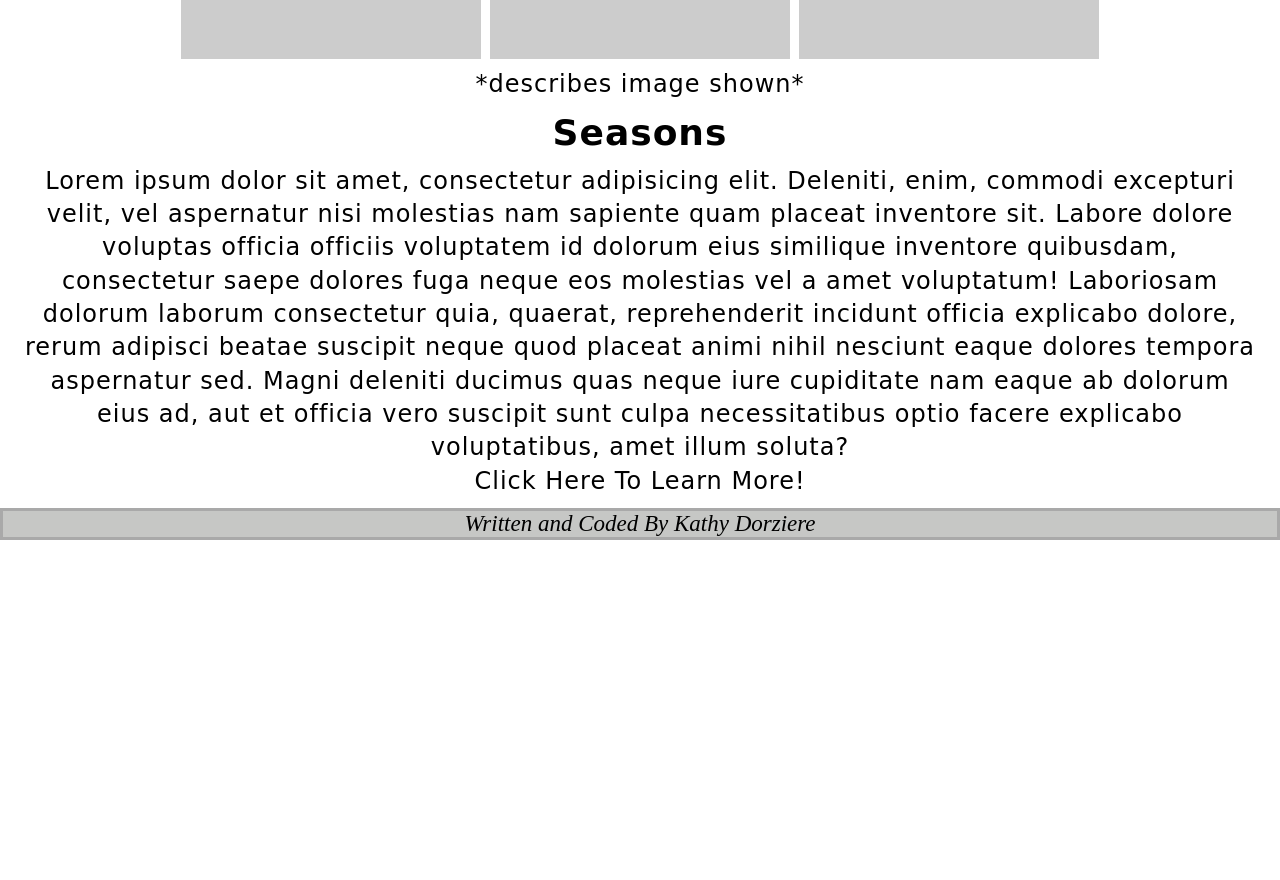
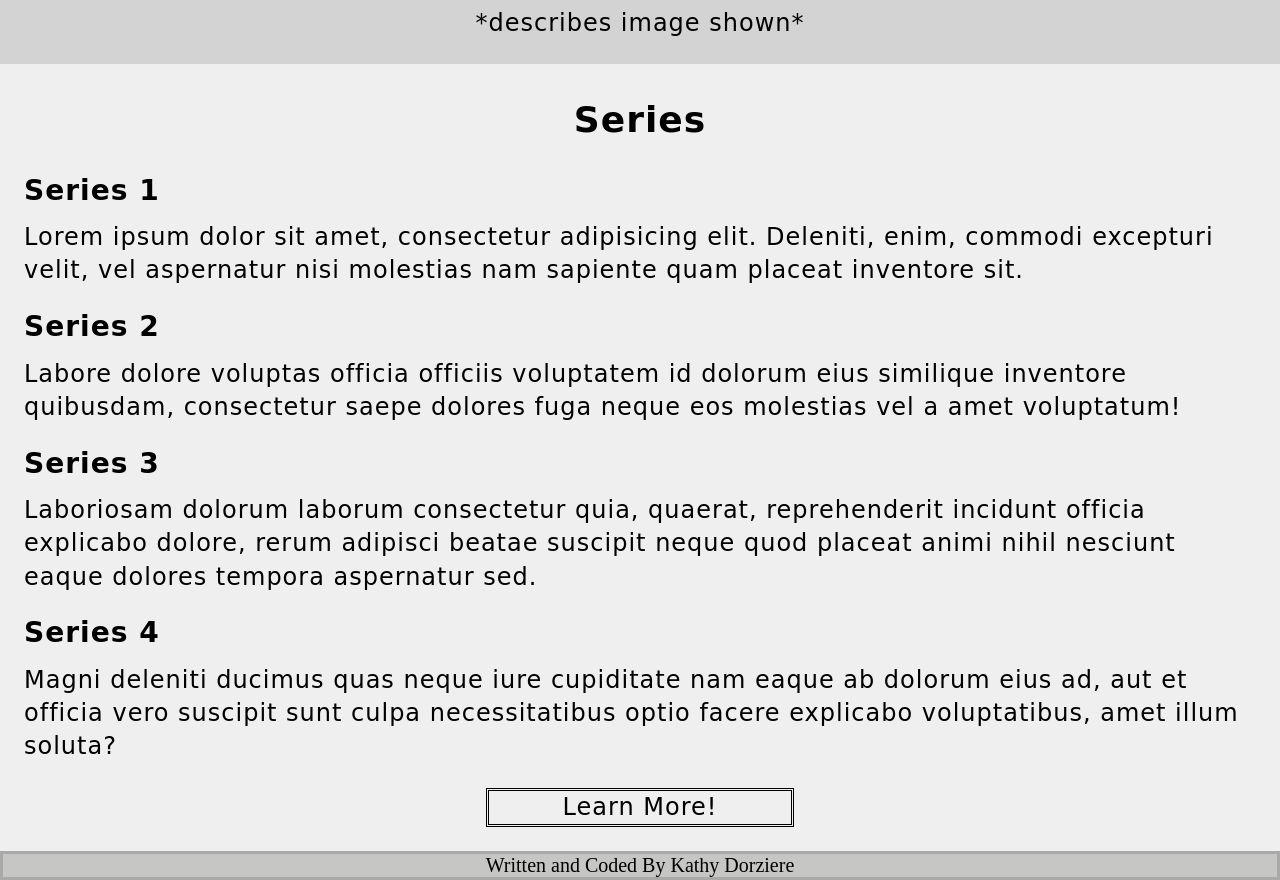
Before and after one commit to katdorziere11/FCC_Tribute, a plain HTML site: page index.html in a window 1280 px wide. Shown: the part 1468-2348 px from the top of the page. Before the commit the page ends 2008 px from the top, so only its background shows below. Drawn offline with Linux system fonts and the light colour scheme; placeholder pictures from the web are drawn by us; a web font is replaced by a local one.

Commit message:
made 'backtotop' logo, added background color to sections, series, learn more button

```diff
--- a/index.html
+++ b/index.html
@@ -11,16 +11,18 @@
     <body>
         <section id="header">
             <nav>
-                <img id="logo" src="https://via.placeholder.com/50" />
+                <a href="#hero">
+                    <img id="logo" src="https://via.placeholder.com/50" />
+                </a>
                 <li>
-                    <a href="#about">About</a>
+                    <a href="#tribute-info">About</a>
                 </li>
 
                 <li>
                     <a href="#characters">Characters</a>
                 </li>
                 <li>
-                    <a href="#seasons">Seasons</a>
+                    <a href="#series">Series</a>
                 </li>
             </nav>
         </section>
@@ -37,13 +39,7 @@
                 minima earum voluptas. Debitis facilis rerum consequuntur
                 incidunt in perspiciatis, soluta dolor ratione a reiciendis
                 eligendi et repellendus quibusdam atque officiis dolorem,
-                obcaecati omnis, porro magni? Quibusdam consequuntur vel beatae,
-                placeat reiciendis, porro veritatis ea blanditiis est, sint
-                accusantium hic maiores minima commodi tempora ipsam consequatur
-                cupiditate ipsum? Ipsum quasi maxime perspiciatis exercitationem
-                dicta vel, eos provident libero voluptatibus quod incidunt
-                laborum similique corporis cupiditate sequi ea! Facere eum,
-                obcaecati reiciendis provident distinctio dolorum.
+                obcaecati omnis, porro magni?
             </section>
 
             <section id="characters">
@@ -54,19 +50,24 @@
                 <figure id="img-caption">*describes image shown*</figure>
             </section>
 
-            <section id="seasons">
-                <h2>Seasons</h2>
+            <section id="series">
+                <h2>Series</h2>
+                <h3>Series 1</h3>
                 Lorem ipsum dolor sit amet, consectetur adipisicing elit.
                 Deleniti, enim, commodi excepturi velit, vel aspernatur nisi
-                molestias nam sapiente quam placeat inventore sit. Labore dolore
-                voluptas officia officiis voluptatem id dolorum eius similique
-                inventore quibusdam, consectetur saepe dolores fuga neque eos
-                molestias vel a amet voluptatum! Laboriosam dolorum laborum
-                consectetur quia, quaerat, reprehenderit incidunt officia
-                explicabo dolore, rerum adipisci beatae suscipit neque quod
-                placeat animi nihil nesciunt eaque dolores tempora aspernatur
-                sed. Magni deleniti ducimus quas neque iure cupiditate nam eaque
-                ab dolorum eius ad, aut et officia vero suscipit sunt culpa
+                molestias nam sapiente quam placeat inventore sit.
+                <h3>Series 2</h3>
+                Labore dolore voluptas officia officiis voluptatem id dolorum
+                eius similique inventore quibusdam, consectetur saepe dolores
+                fuga neque eos molestias vel a amet voluptatum!
+                <h3>Series 3</h3>
+                Laboriosam dolorum laborum consectetur quia, quaerat,
+                reprehenderit incidunt officia explicabo dolore, rerum adipisci
+                beatae suscipit neque quod placeat animi nihil nesciunt eaque
+                dolores tempora aspernatur sed.
+                <h3>Series 4</h3>
+                Magni deleniti ducimus quas neque iure cupiditate nam eaque ab
+                dolorum eius ad, aut et officia vero suscipit sunt culpa
                 necessitatibus optio facere explicabo voluptatibus, amet illum
                 soluta?
                 <p>
@@ -75,7 +76,7 @@
                         target="_blank"
                         href="https://puginarug.com"
                     >
-                        Click Here To Learn More!
+                        Learn More!
                     </a>
                 </p>
             </section>
--- a/style.css
+++ b/style.css
@@ -18,7 +18,7 @@ nav {
     display: flex;
     font-family: "Lucida Sans", "Lucida Sans Regular", "Lucida Grande",
         "Lucida Sans Unicode", Geneva, Verdana, sans-serif;
-    justify-content: space-around;
+    justify-content: center;
     list-style-type: none;
     background-color: rgba(152, 255, 152, 0.7);
     flex-wrap: wrap;
@@ -69,12 +69,19 @@ a:visited {
 
 }
 
-section {
+#hero, h2, #characters, p {
     text-align: center;
 }
 
+
 h2 {
     padding: 15px;
+
+}
+
+h3 {
+    padding-bottom: 0.5em;
+    padding-top: 0.8em;
 }
 
 #title {
@@ -89,23 +96,49 @@ h2 {
 
 }
 
-#seasons, #characters, #tribute-info {
+#series, #characters, #tribute-info {
     font-family: 'Big Shoulders Text', cursive;
     font-size: 1.5em;
     line-height: 25pt;
     letter-spacing: 1px;
     padding-right: 1em;
     padding-left: 1em;
+    padding-bottom: 1em;
+    padding-top: 1em;
+}
+
+#tribute-info {
+    padding-bottom: 1em;
+
+}
+
+#characters {
+    background-color: rgb(211,211,211);
+
+}
+
+#series {
+    background-color: rgb(239, 239, 239);
+}
+
+p {
+    border-style: double;
+    width: 25%;
+    margin: auto;
+    transition: all 0.4s ease-in-out;
+    margin-top: 1em;
+}
+
+p:hover {
+    transform: scale(1.2);
 }
 
 footer {
     text-align: center;
-    margin-top: 10px;
     border-style: solid;
     background-color: rgba(184, 185, 183, 0.8);
-    font-style: italic;
     border-color: darkgray;
-    font-size: 23px;
+    font-size: 20px;
     width: 100%;
 }
 
```
